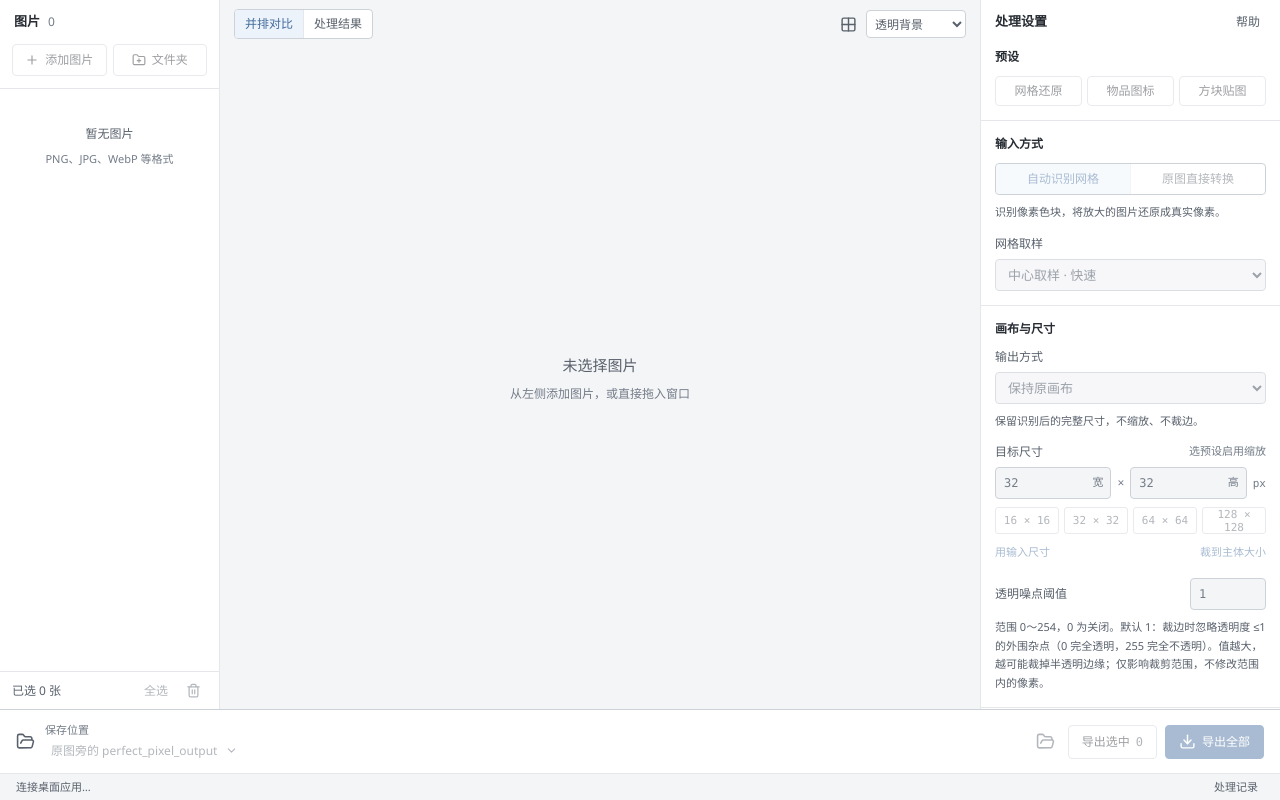
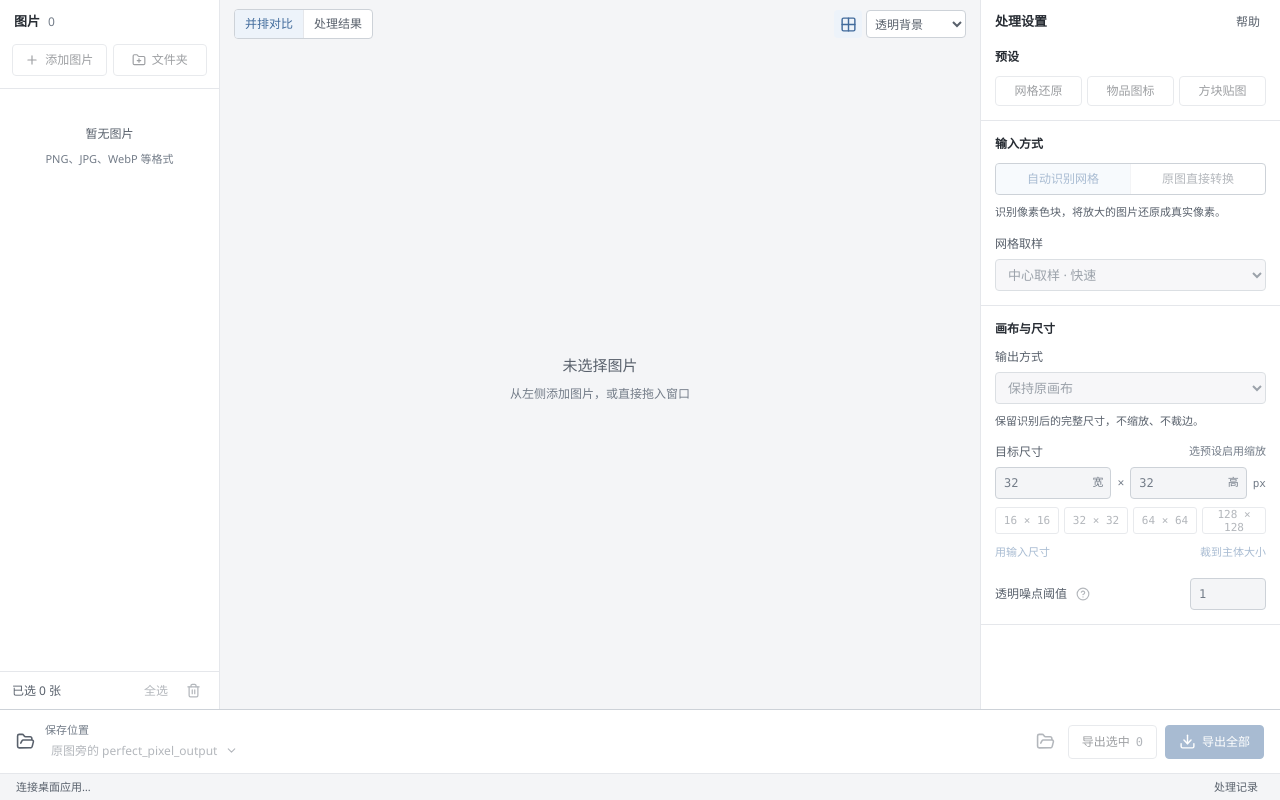
Before and after one commit to mmm-2006/Pixel-Regrid, a Vue app in the folder frontend/: page / in a window 1280 px wide. Built offline with nearby package versions, Linux system fonts and the light colour scheme.

Commit message:
将透明阈值说明改为悬浮提示并默认开启网格

```diff
--- a/frontend/src/App.vue
+++ b/frontend/src/App.vue
@@ -2,7 +2,7 @@
 import { computed, onBeforeUnmount, onMounted, reactive, ref, watch } from 'vue'
 import { Plus, FolderPlus, FolderOpen, ChevronDown, X,
   Grid2X2, ZoomIn, ZoomOut, Maximize, Download,
-  Trash2, LoaderCircle, CheckCircle2, CircleAlert } from 'lucide-vue-next'
+  Trash2, LoaderCircle, CheckCircle2, CircleAlert, CircleHelp } from 'lucide-vue-next'
 import PreviewCanvas from './PreviewCanvas.vue'
 import FileThumbnail from './FileThumbnail.vue'
 import { nextSelection, optionPayload, statusLabels, waitForBridge } from './bridge'
@@ -14,7 +14,7 @@ const revision = ref(-1), busy = ref(false), cancelling = ref(false), closing =
 const status = ref('连接桌面应用…'), progress = ref({ done: 0, total: 0 }), details = ref([])
 const outputDir = ref(''), error = ref(''), showLog = ref(false), showHelp = ref(false)
 const pending = ref(false), preview = ref(null), previewError = ref('')
-const compare = ref(true), grid = ref(false), background = ref('checker')
+const compare = ref(true), grid = ref(true), background = ref('checker')
 const camera = ref({ actual: false, factor: 1, x: 0, y: 0 }), outputScale = ref(1)
 const options = reactive({ direct: false, method: 'center', layout: 'original', width: 32,
   height: 32, resample: 'pixel', palette_size: 32, detail: 1, alpha_threshold: 1 })
@@ -200,7 +200,16 @@ onBeforeUnmount(() => {
           </section>
           <section class="setting-section"><div class="section-heading">画布与尺寸</div><label class="field-label" for="layout">输出方式</label><select id="layout" v-model="options.layout"><option value="original">保持原画布</option><option value="fit">主体等比例缩放</option><option value="canvas_fit">整图等比例缩放</option><option value="keep">主体不缩放 · 改画布</option></select><p class="help-text">{{ layoutHelp }}</p>
             <label class="field-label">目标尺寸 <span v-if="options.layout === 'original'">选预设启用缩放</span></label><div class="dimension-inputs"><label><input v-model.number="options.width" type="number" min="1" :max="options.layout === 'keep' ? 8192 : 1024" aria-label="画布宽度" :disabled="options.layout === 'original'"/><span>宽</span></label><span>×</span><label><input v-model.number="options.height" type="number" min="1" :max="options.layout === 'keep' ? 8192 : 1024" aria-label="画布高度" :disabled="options.layout === 'original'"/><span>高</span></label><small>px</small></div><div class="size-presets"><button v-for="size in [16, 32, 64, 128]" :key="size" :class="{ chosen: options.layout !== 'original' && options.width === size && options.height === size }" @click="setSize(size)">{{ size }} × {{ size }}</button></div><div class="dimension-actions"><button :disabled="!preview?.info?.grid || pending" @click="useDimensions(false)">用输入尺寸</button><button :disabled="!preview?.info?.subject || pending" @click="useDimensions(true)">裁到主体大小</button></div>
-            <label class="threshold-field" for="alpha-threshold">透明噪点阈值<input id="alpha-threshold" v-model.number="options.alpha_threshold" type="number" min="0" max="254" aria-describedby="alpha-threshold-help"/></label><p id="alpha-threshold-help" class="help-text">范围 0～254，0 为关闭。默认 1：裁边时忽略透明度 ≤1 的外围杂点（0 完全透明，255 完全不透明）。值越大，越可能裁掉半透明边缘；仅影响裁剪范围，不修改范围内的像素。</p>
+            <div class="threshold-field">
+              <div class="threshold-label">
+                <label for="alpha-threshold">透明噪点阈值</label>
+                <span class="field-help">
+                  <button type="button" class="help-button" aria-label="透明噪点阈值说明" aria-describedby="alpha-threshold-help"><CircleHelp :size="14"/></button>
+                  <span id="alpha-threshold-help" class="field-tooltip" role="tooltip">范围 0～254，0 为关闭。默认 1：裁边时忽略透明度 ≤1 的外围杂点（0 完全透明，255 完全不透明）。值越大，越可能裁掉半透明边缘；仅影响裁剪范围，不修改范围内的像素。</span>
+                </span>
+              </div>
+              <input id="alpha-threshold" v-model.number="options.alpha_threshold" type="number" min="0" max="254" aria-describedby="alpha-threshold-help"/>
+            </div>
           </section>
           <section v-if="resize" class="setting-section"><div class="section-heading">缩放算法</div><select v-model="options.resample" aria-label="缩放算法"><option value="pixel">目标像素 · 结构保护</option><option value="nearest">像素硬边 · 最近邻</option><option value="k-centroid">k-centroid · 局部主色</option></select><p class="help-text">{{ algorithmHelp }}</p><div v-if="options.resample === 'pixel'" class="paired-fields"><label>目标颜色<select v-model.number="options.palette_size"><option :value="0">保留颜色</option><option v-for="n in [8, 16, 32, 64]" :key="n" :value="n">{{ n }} 色</option></select></label><label>细节保护<select v-model.number="options.detail"><option :value="0">关闭</option><option :value="1">适中</option><option :value="2">较强</option></select></label></div></section>
         </fieldset>
--- a/frontend/src/style.css
+++ b/frontend/src/style.css
@@ -115,8 +115,14 @@ input:disabled, select:disabled { color: var(--faint); background: var(--base);
 .paired-fields { display: flex; gap: 8px; margin-top: 12px; }
 .paired-fields label { flex: 1; color: var(--muted); font-size: 12px; min-width: 0; }
 .paired-fields select { margin-top: 5px; }
-.threshold-field { display: flex; align-items: center; justify-content: space-between; gap: 8px; margin-top: 14px; font-size: 12px; color: var(--muted); }
+.threshold-field { position: relative; display: flex; align-items: center; justify-content: space-between; gap: 8px; margin-top: 14px; font-size: 12px; color: var(--muted); }
 .threshold-field input { width: 76px; flex-shrink: 0; font-family: Consolas, monospace; }
+.threshold-label { display: flex; align-items: center; gap: 4px; }
+.field-help { display: inline-flex; }
+.help-button { display: inline-flex; align-items: center; justify-content: center; width: 24px; height: 28px; padding: 0; color: var(--muted); border-radius: 4px; }
+.help-button:hover { color: var(--accent); }
+.field-tooltip { position: absolute; bottom: 100%; left: 0; z-index: 2; width: 100%; padding: 10px 12px; border: 1px solid var(--border-strong); border-radius: 4px; background: var(--panel); color: var(--text); font-size: 11px; line-height: 1.7; box-shadow: 0 2px 8px #0002; visibility: hidden; }
+.field-help:hover .field-tooltip, .field-help:focus-within .field-tooltip { visibility: visible; }
 .export-bar { min-height: 64px; padding: 10px 16px; flex-shrink: 0; display: flex; align-items: center; justify-content: space-between; gap: 16px; border-top: 1px solid var(--border-strong); background: var(--panel); }
 .export-destination { display: flex; align-items: center; gap: 10px; color: var(--muted); min-width: 0; }
 .export-destination > div { min-width: 0; }
```
Also changed, not shown: 2 other files (tests, documents, lock files or other folders).
